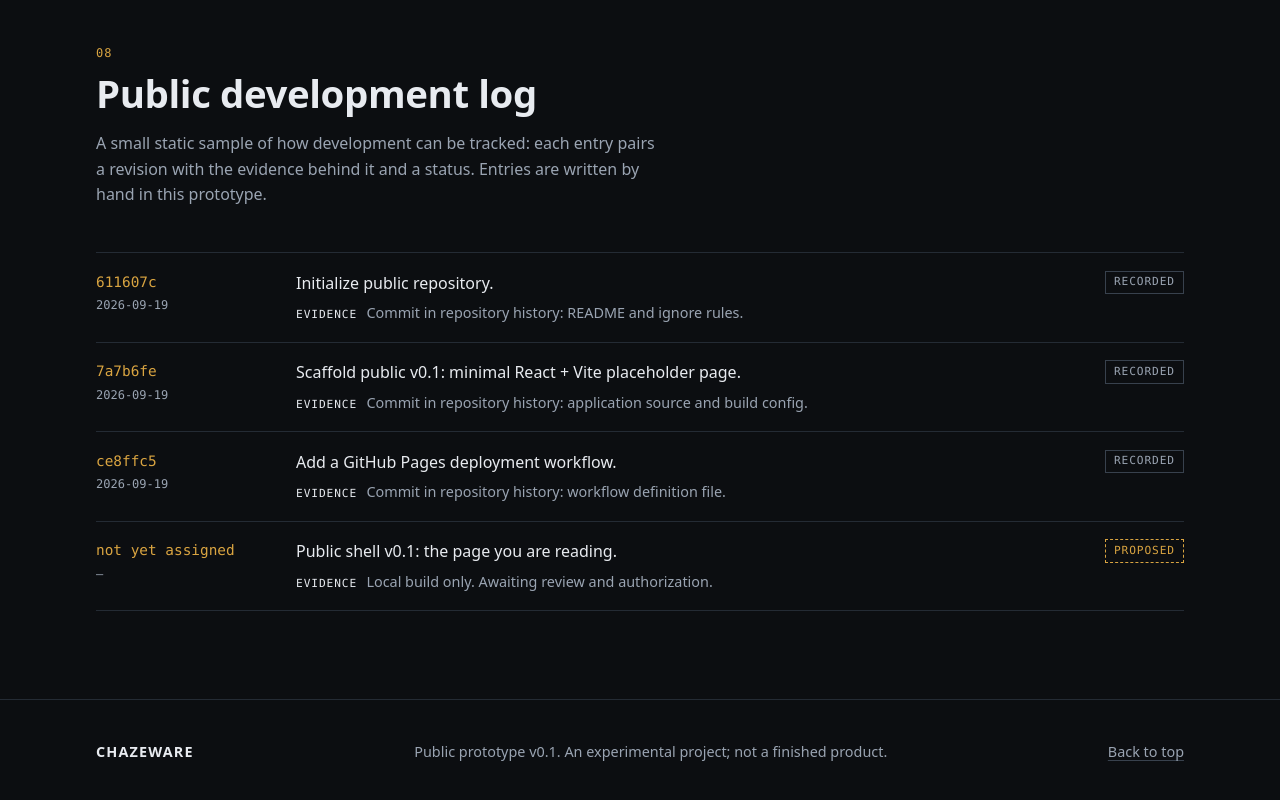
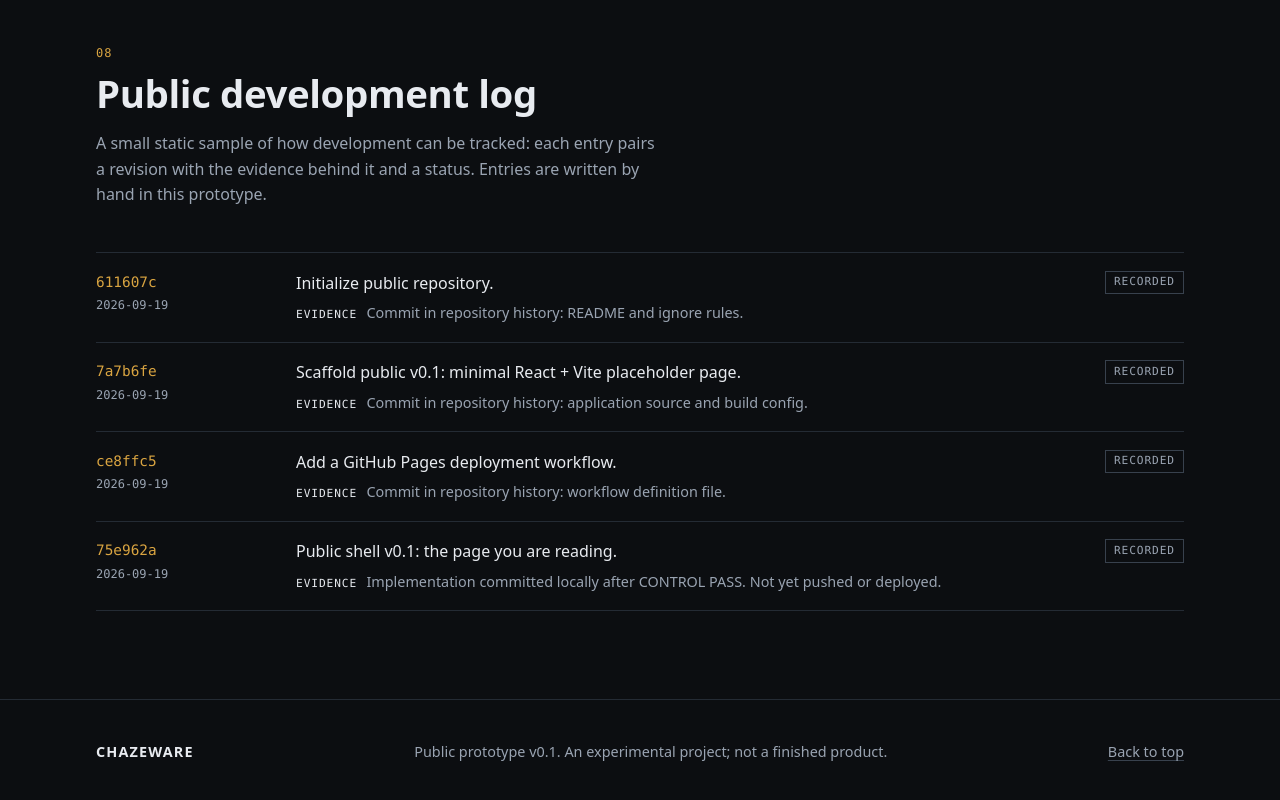
Before and after one commit to chelpa/chazeware, a React (Vite) app: page / in a window 1280 px wide. Shown: the part 6786-7586 px from the top of the page. Built offline with nearby package versions, Linux system fonts and the light colour scheme.

Commit message:
docs: record public shell milestone

```diff
--- a/src/content.js
+++ b/src/content.js
@@ -153,10 +153,10 @@ export const DEVLOG = [
     status: 'RECORDED',
   },
   {
-    revision: 'not yet assigned',
-    date: '—',
+    revision: '75e962a',
+    date: '2026-09-19',
     summary: 'Public shell v0.1: the page you are reading.',
-    evidence: 'Local build only. Awaiting review and authorization.',
-    status: 'PROPOSED',
+    evidence: 'Implementation committed locally after CONTROL PASS. Not yet pushed or deployed.',
+    status: 'RECORDED',
   },
 ]
```
